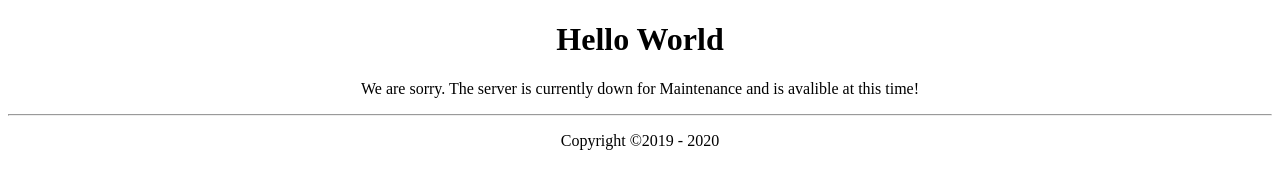
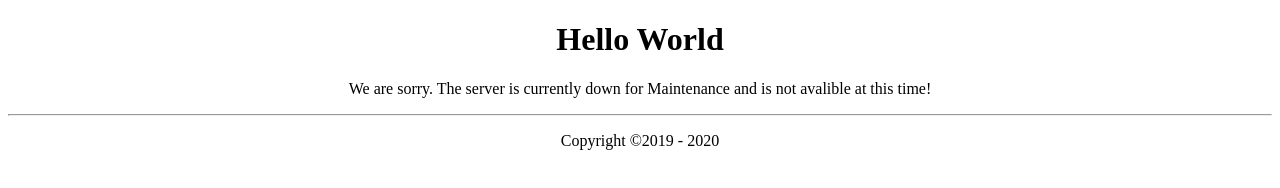
Before and after one commit to PBLCelt/pblcelt.github.io, a plain HTML site: page 404.html in a window 1280 px wide. Drawn offline with Linux system fonts and the light colour scheme.

Commit message:
Update 404.html
is not available was updated

```diff
--- a/404.html
+++ b/404.html
@@ -4,7 +4,7 @@
 		<center>
 			<h1>Hello World</h1>
 
-			<p>We are sorry. The server is currently down for Maintenance and is avalible at this time!</p>
+			<p>We are sorry. The server is currently down for Maintenance and is not avalible at this time!</p>
 		</center>
 
 		<footer>
```
